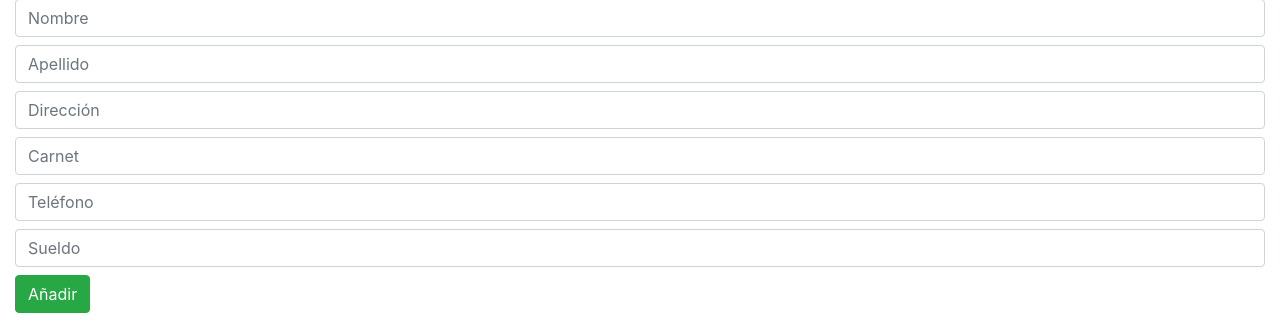
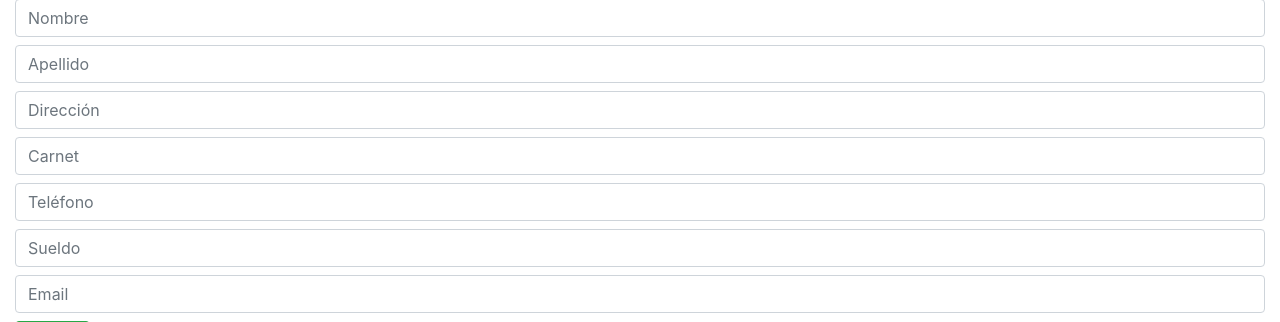
Before and after one commit to JorgeMedranoGit/OpenGym, a Flask app: page /empleados in a window 1280 px wide. Shown: the part 121-443 px from the top of the page. Run offline with Flask 3, Linux system fonts and the light colour scheme; the visitor is signed in with stand-in values (Sample User, id 1).

Commit message:
Contraseña por defecto

```diff
--- a/models/empleados.py
+++ b/models/empleados.py
@@ -10,9 +10,9 @@ class Empleado(db.Model):
     carnet = db.Column(db.String(20), nullable=False)
     telefono = db.Column(db.String(15), nullable=True)
     email = db.Column(db.String(100), nullable=True)
-    password = db.Column(db.String(255), nullable=True)
+    password = db.Column(db.String(255), nullable=True, default='123456')
     sueldo = db.Column(db.Numeric(10, 2), nullable=True)
-    cambiopassword = db.Column(db.Boolean, nullable=True)
+    cambiopassword = db.Column(db.Boolean, nullable=True, default=False)
 
     idrol = db.Column(db.Integer, db.ForeignKey('roles.idrol'), nullable=True)
     rol = db.relationship('Rol', backref='empleados')
--- a/routes/empleados_routes.py
+++ b/routes/empleados_routes.py
@@ -4,7 +4,7 @@ from decimal import Decimal
 from models.empleados import Empleado
 from database import db
 from models.empleados import Rol
-
+from werkzeug.security import generate_password_hash
 
 empleados_blueprint = Blueprint('empleados_blueprint', __name__)
 
@@ -21,12 +21,13 @@ def empleadosCrud():
         carnet = request.form.get('carnet')
         telefono = request.form.get('telefono')
         sueldo = request.form.get('sueldo')
+        email = request.form.get('email')
 
         if empleado_id:  # Actualizar empleado
-            actualizar_empleado(empleado_id, nombre, apellido, direccion, carnet, telefono, sueldo)
+            actualizar_empleado(empleado_id, nombre, apellido, direccion, carnet, telefono, sueldo, email)
             flash('Empleado actualizado correctamente')
         else:  # Agregar nuevo empleado
-            agregar_empleado(nombre, apellido, direccion, carnet, telefono, sueldo)
+            agregar_empleado(nombre, apellido, direccion, carnet, telefono, sueldo, email)
             flash('Empleado añadido correctamente')
 
         return redirect('/empleados')
@@ -60,12 +61,12 @@ def obtener_todos_los_empleados():
 def obtener_empleado_por_id(empleado_id):
     return Empleado.query.get(empleado_id)
 
-def agregar_empleado(nombre, apellido, direccion, carnet, telefono, sueldo):
-    nuevo_empleado = Empleado(nombre=nombre, apellido=apellido, direccion=direccion, carnet=carnet, telefono=telefono, sueldo=sueldo)
+def agregar_empleado(nombre, apellido, direccion, carnet, telefono, sueldo, email):
+    nuevo_empleado = Empleado(nombre=nombre, apellido=apellido, direccion=direccion, carnet=carnet, telefono=telefono, sueldo=sueldo, email=email, password=encriptar_contrasena_defecto(),cambiopassword=False)
     db.session.add(nuevo_empleado)
     db.session.commit()
 
-def actualizar_empleado(empleado_id, nombre, apellido, direccion, carnet, telefono, sueldo):
+def actualizar_empleado(empleado_id, nombre, apellido, direccion, carnet, telefono, sueldo, email):
     empleado = Empleado.query.get(empleado_id)
     empleado.nombre = nombre
     empleado.apellido = apellido
@@ -73,6 +74,7 @@ def actualizar_empleado(empleado_id, nombre, apellido, direccion, carnet, telefo
     empleado.carnet = carnet
     empleado.telefono = telefono
     empleado.sueldo = sueldo
+    empleado.email = email
     db.session.commit()
 
 def eliminar_empleado_por_id(empleado_id):
@@ -118,3 +120,8 @@ def actualizar_rol(empleado_id):
 
     roles = obtener_todos_los_roles()
     return render_template('actualizar_rol.html', empleado=empleado, roles=roles)
+
+
+
+def encriptar_contrasena_defecto():
+    return generate_password_hash("123456")
--- a/routes/main.py
+++ b/routes/main.py
@@ -2,9 +2,9 @@ from flask import Blueprint,Flask, redirect, url_for, render_template, request,
 from werkzeug.security import check_password_hash, generate_password_hash
 from datetime import timedelta
 from decimal import Decimal
-from flask_sqlalchemy import SQLAlchemy
 from models.empleados import Empleado
 from database import db
+
 
 main_blueprint = Blueprint('main_blueprint', __name__)
 
--- a/templates/empleados.html
+++ b/templates/empleados.html
@@ -17,6 +17,7 @@
     <input type="text" name="carnet" class="form-control mt-2" placeholder="Carnet" value="{{ empleado.carnet if empleado else '' }}" required>
     <input type="text" name="telefono" class="form-control mt-2" placeholder="Teléfono" value="{{ empleado.telefono if empleado else '' }}">
     <input type="number" step="0.01" name="sueldo" class="form-control mt-2" placeholder="Sueldo" value="{{ empleado.sueldo if empleado else '' }}">
+    <input type="email" name="email" class="form-control mt-2" placeholder="Email" value="{{ empleado.email if empleado else '' }}" required>
     <input type="submit" class="btn btn-success mt-2" value="{{ 'Actualizar' if empleado else 'Añadir' }}"/>
 </form>
 
```
